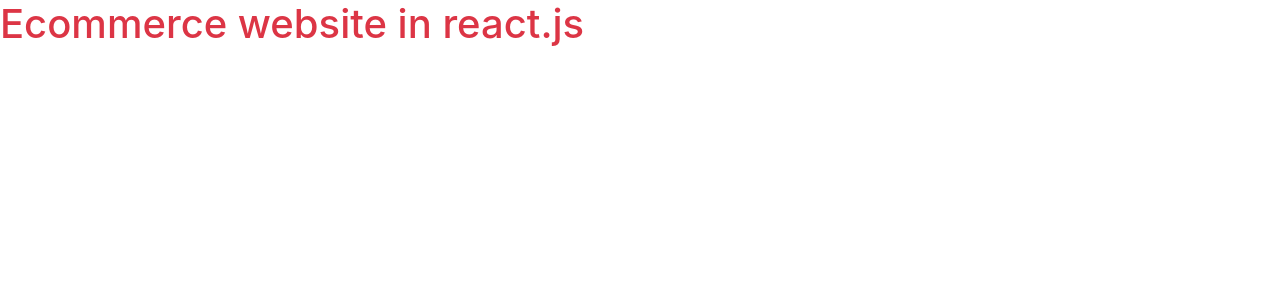
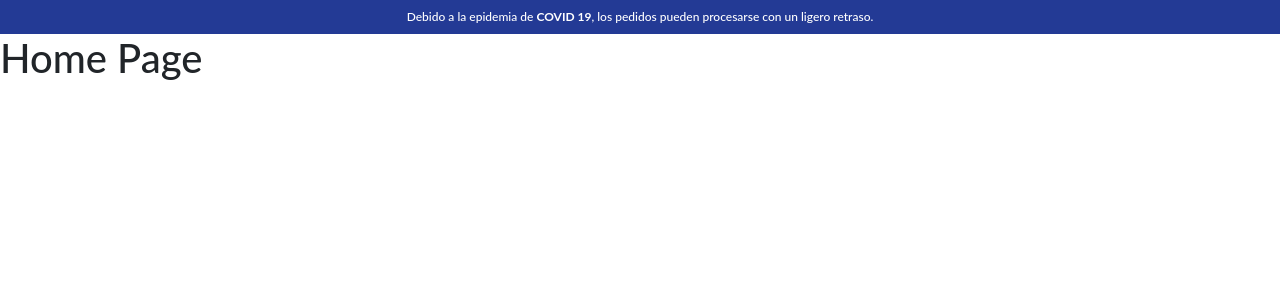
Before and after one commit to cristianvcx/shopzy, a React (Create React App) app: page / in a window 1280 px wide. Shown: the top 300 px of the page. Built offline with nearby package versions, Linux system fonts and the light colour scheme.

Commit message:
actualizado

```diff
--- a/src/App.css
+++ b/src/App.css
@@ -1,38 +1,21 @@
-.App {
-  text-align: center;
+* {
+  margin: 0px;
+  padding: 0px;
 }
+@import url("https://fonts.googleapis.com/css2?family=Lato:ital,wght@0,100;0,300;0,400;0,700;0,900;1,100;1,300;1,400;1,700;1,900&display=swap");
 
-.App-logo {
-  height: 40vmin;
-  pointer-events: none;
+body {
+  font-family: "Lato", sans-serif;
+  font-size:14px;
 }
-
-@media (prefers-reduced-motion: no-preference) {
-  .App-logo {
-    animation: App-logo-spin infinite 20s linear;
-  }
+.bg-blue {
+  background: #233a95;
 }
-
-.App-header {
-  background-color: #282c34;
-  min-height: 100vh;
-  display: flex;
-  flex-direction: column;
-  align-items: center;
-  justify-content: center;
-  font-size: calc(10px + 2vmin);
-  color: white;
+.headerWrapper .top-strip {
+  padding: 8px 0px;
 }
-
-.App-link {
-  color: #61dafb;
+.headerWrapper .top-strip p{
+  color:#fff;
+  font-size:12px;
+  font-weight: 500;
 }
-
-@keyframes App-logo-spin {
-  from {
-    transform: rotate(0deg);
-  }
-  to {
-    transform: rotate(360deg);
-  }
-}
--- a/src/App.js
+++ b/src/App.js
@@ -1,11 +1,17 @@
 import "bootstrap/dist/css/bootstrap.min.css"
 import "./App.css";
+import { BrowserRouter, Route, Router, Routes } from "react-router-dom";
+import Home from "./Page/Home";
+import Header from "./Components/Header";
 
 function App() {
   return (
-    <>
-      <h1 className="text-danger">Ecommerce website in react.js</h1>
-    </>
+    <BrowserRouter>
+      <Header/>
+      <Routes>
+        <Route path="/" exact={true} element={<Home/>} />
+      </Routes>
+    </BrowserRouter>
   );
 }
 
--- /dev/null
+++ b/src/Components/Header/index.js
@@ -0,0 +1,14 @@
+const Header = () =>{
+    return(
+        <>
+            <div className="headerWrapper">
+                <div className="top-strip bg-blue">
+                    <div className="container">
+                        <p className="mb-0 mt-0 text-center">Debido a la epidemia de <b>COVID 19</b>, los pedidos pueden procesarse con un ligero retraso.</p>
+                    </div>
+                </div>
+            </div>
+        </>
+    )
+}
+export default Header;
--- /dev/null
+++ b/src/Page/Home/index.js
@@ -0,0 +1,8 @@
+const Home = () =>{
+    return(
+        <>
+            <h1>Home Page</h1>
+        </>
+    )
+}
+export default Home;
```
